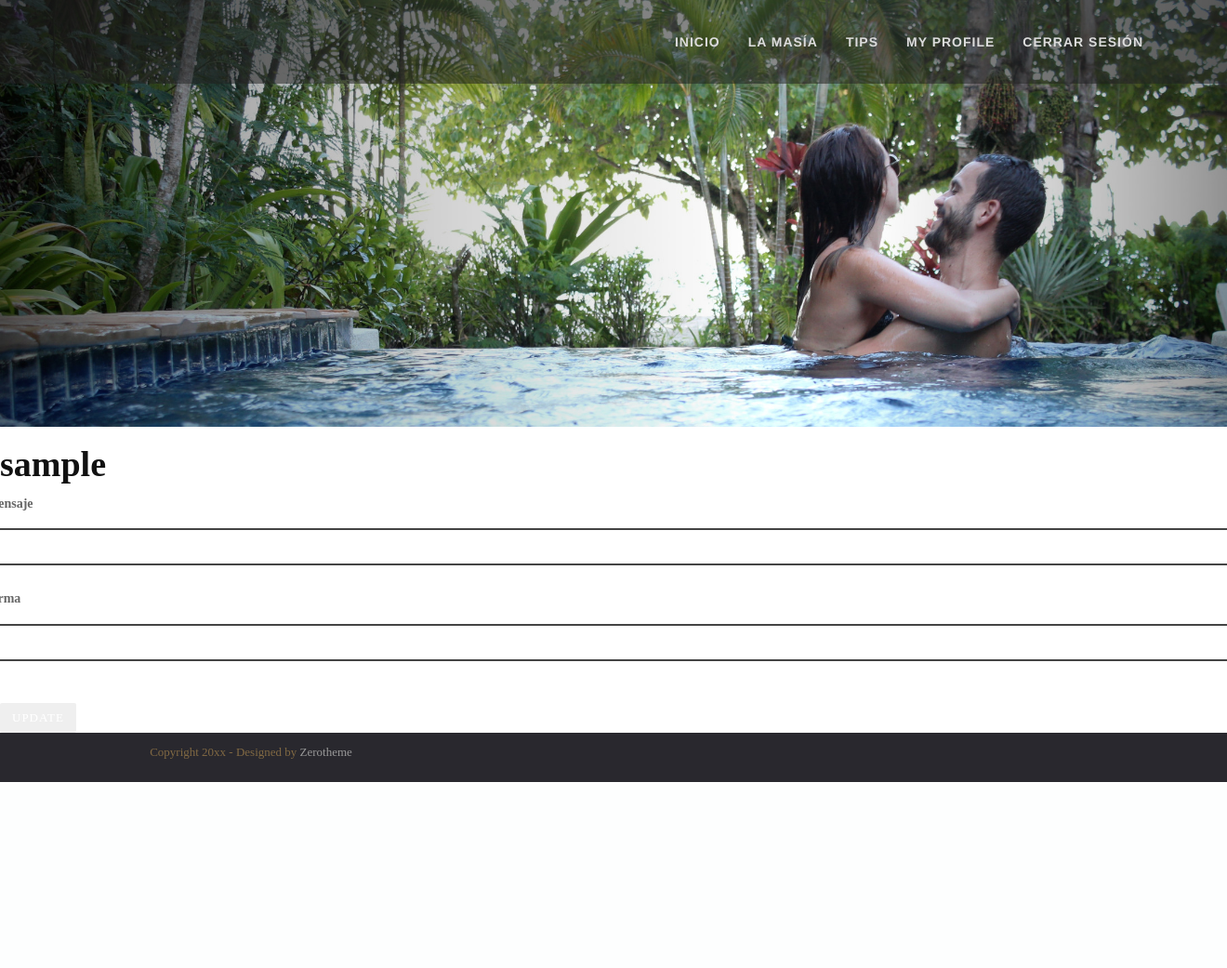
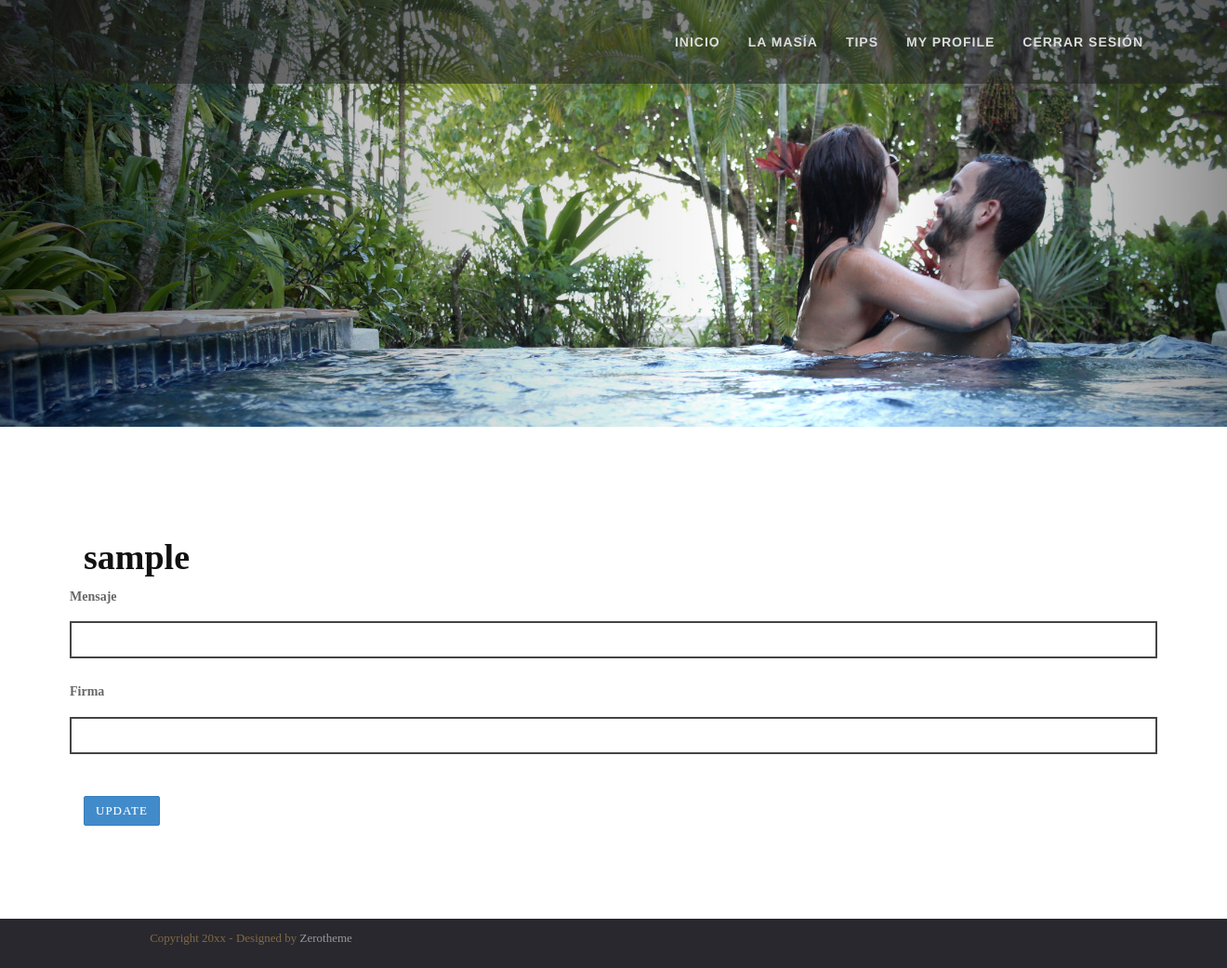
Before and after one commit to palvarez89/paparajotesybellotas, a Django app: page /es/users/~update/ in a window 1320 px wide; the page is wider, and only the part inside the window is pictured. Shown: that part at 93% size. Before the commit the page ends 841 px from the top of that part, so only its background shows below. Run offline with Django 3.2, Linux system fonts and the light colour scheme; the visitor is signed in with stand-in values (Sample User, id 1); data comes from the database, SQL or seed files in the repository; parts of the project's set-up code (start-up, migrations or seed data) failed here and were passed over; some libraries are stand-ins or nearby versions.

Commit message:
Improve a bit user form

```diff
--- a/paparajotes_y_bellotas/templates/users/user_form.html
+++ b/paparajotes_y_bellotas/templates/users/user_form.html
@@ -4,6 +4,9 @@
 {% block title %}{{ user.username }}{% endblock %}
 
 {% block content %}
+<section class="box-content box-2">
+  <div class="container">
+
     <h1>{{ user.username }}</h1>
     <form class="form-horizontal" method="post" action="{% url 'users:update' %}">
       {% csrf_token %}
@@ -39,8 +42,11 @@
           </table>
       <div class="control-group">
         <div class="controls">
-        <button type="submit" class="btn">Update</button>
+          <button type="submit" class="btn btn-primary">Update</button>
         </div>
       </div>
     </form>
+
+  </div>
+</section>
 {% endblock %}
```
Lines whose indentation alone changed are shown as unchanged.
